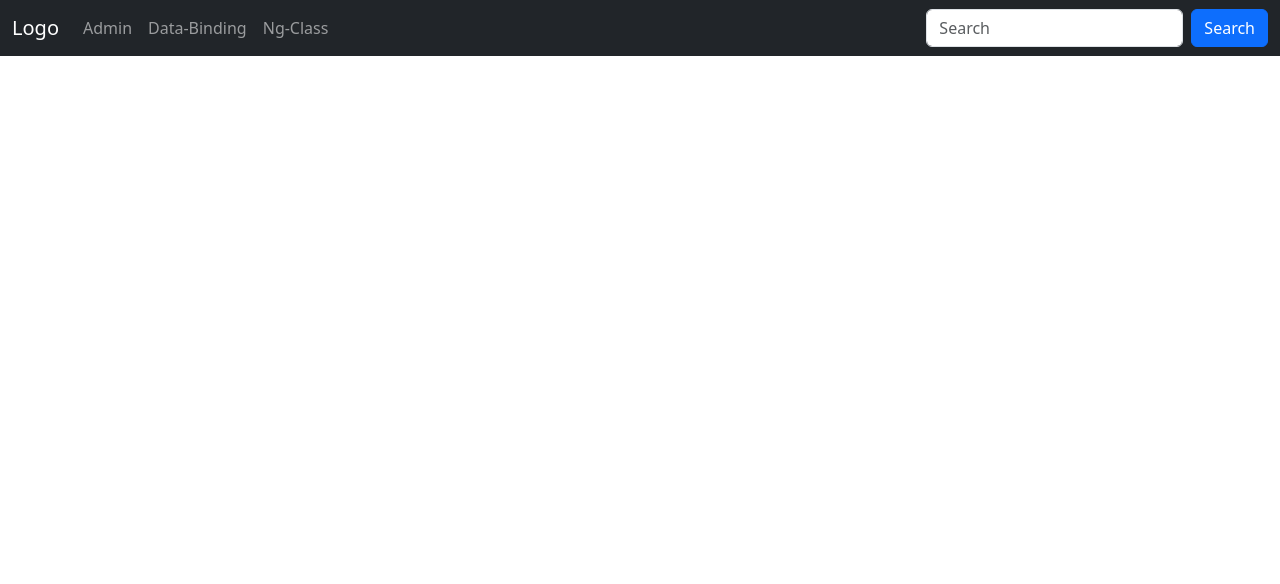
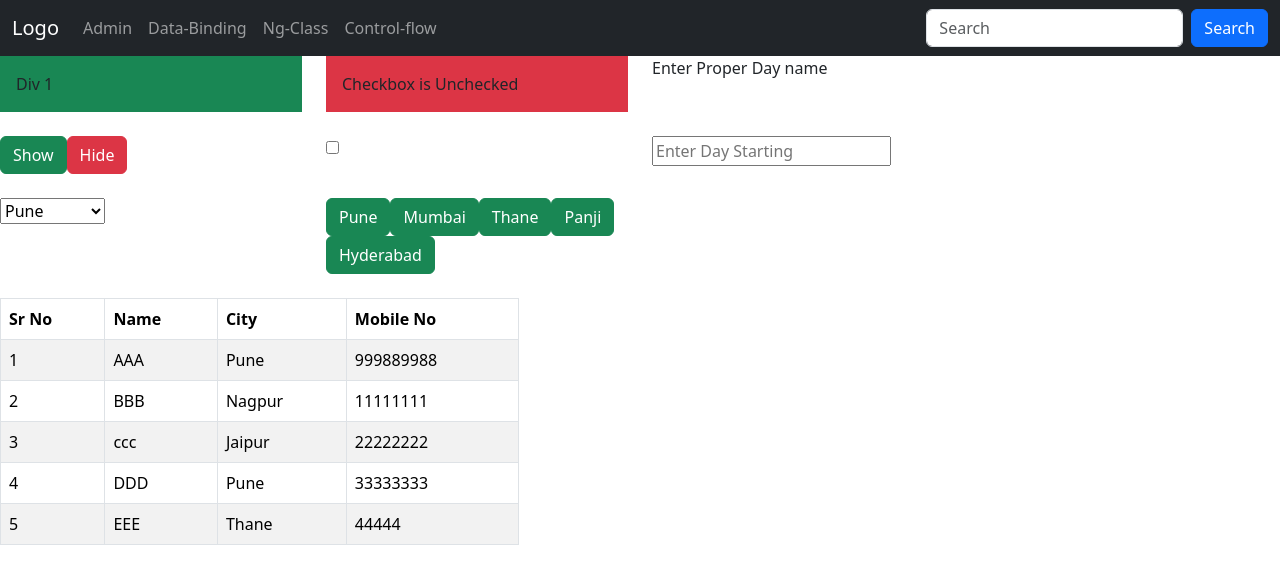
Before and after one commit to PalleWestermann/angular19Tutorial, an Angular app: page /control-flow in a window 1280 px wide. Before the commit this address led to /. Shown: the top 584 px of the page. Built offline with nearby package versions, Linux system fonts and the light colour scheme.

Commit message:
ControlFlowDone

```diff
--- a/src/app/app.html
+++ b/src/app/app.html
@@ -15,6 +15,9 @@
         <li class="nav-item">
           <a class="nav-link" routerLink="ng-class">Ng-Class</a>
         </li>
+        <li class="nav-item">
+          <a class="nav-link" routerLink="control-flow">Control-flow</a>
+        </li>
       </ul>
       <form class="d-flex">
         <input class="form-control me-2" type="text" placeholder="Search">
--- a/src/app/app.routes.ts
+++ b/src/app/app.routes.ts
@@ -4,6 +4,7 @@
 import { DataBinding } from './components/data-binding/data-binding';
 import {  } from '@angular/common';
 import { NgClass } from './components/ng-class/ng-class';
+import { ControlStatement } from './components/control-statement/control-statement';
 
 export const routes: Routes = [
     {
@@ -22,6 +23,10 @@
     {
         path: 'ng-class',
         component: NgClass
+    },
+    {
+        path:'control-flow',
+        component: ControlStatement
     }
 
 ];
--- /dev/null
+++ b/src/app/components/control-statement/control-statement.html
@@ -0,0 +1,87 @@
+<div class="row">
+    <div class="col-3">
+        @if (div1Visible)
+        {
+            <div class="bg-success p-3">
+                Div 1
+            </div>
+        }
+
+    </div>
+    <div class="col-3">
+        @if (isChecked){
+            <div class="bg-primary p-3">
+            Checkbox is checked
+            </div>
+        } @else {
+            <div class="bg-danger p-3">
+                Checkbox is Unchecked
+            </div>
+        }
+    </div>
+    <div class="col-3">
+        @if (dayName == 'mon')
+        {<span>Monday</span>}
+        @else if (dayName == 'tue')
+        {<span>Tuesday</span>}
+        @else if (dayName == 'wed')
+        {<span>Wednesday</span>}
+        @else {<span>Enter Proper Day name</span>}
+
+    </div>
+</div>
+<div class="row pt-4">
+    <div class="col-3">
+            <button class="btn btn-success" (click)="hideShowDiv1(true)">Show</button>
+            <button class="btn btn-danger" (click)="hideShowDiv1(false)">Hide</button>
+    </div>
+    <div class="col-3">
+        <input type="checkbox" [(ngModel)]="isChecked" >
+    </div>
+    <div class="col-3">
+        <input type="text" [(ngModel)]="dayName" maxlength="3" placeholder="Enter Day Starting" >
+    </div>
+
+</div>
+
+<div class="row pt-4">
+    <div class="col-3">
+        <select>
+            @for (item of cityList; track $index) {
+                <option value="{{$index}}">{{item}}</option>
+            }
+
+        </select>
+    </div>
+    <div class="col-3">
+        @for (item of cityList; track $index) {
+        <button class="btn btn-success">
+                {{item}}
+        </button>
+        }
+    </div>
+</div>
+<div class="row pt-4">
+    <div class="col-5">
+        <table class="table table-bordered table-striped">
+            <thead>
+            <tr>
+                <th>Sr No</th>
+                <th>Name</th>
+                <th>City</th>
+                <th>Mobile No</th>
+            </tr>
+            </thead>
+            <tbody>
+                @for (item of employeeArray; track $index) {
+                    <tr>
+                        <td>{{$index + 1}}</td>
+                        <td>{{item.name}}</td>
+                        <td>{{item.city}}</td>
+                        <td>{{item.contactNo}}</td>
+                    </tr>
+                }
+            </tbody>
+        </table>
+    </div>
+</div>
--- /dev/null
+++ b/src/app/components/control-statement/control-statement.ts
@@ -0,0 +1,33 @@
+import { Component } from '@angular/core';
+import { FormsModule } from '@angular/forms';
+
+@Component({
+  selector: 'app-control-statement',
+  imports: [FormsModule],
+  templateUrl: './control-statement.html',
+  styleUrl: './control-statement.css'
+})
+export class ControlStatement {
+  div1Visible: boolean = true;
+  isChecked: boolean = false;
+  dayName: string = '';
+  cityList: string [] = [
+    "Pune",
+    "Mumbai",
+    "Thane",
+    "Panji",
+    "Hyderabad"
+  ];
+  employeeArray: any[] = [
+    {empId: 121, name:'AAA',city:'Pune',contactNo:'999889988'},
+    {empId: 122, name:'BBB',city:'Nagpur',contactNo:'11111111'},
+    {empId: 123, name:'ccc',city:'Jaipur',contactNo:'22222222'},
+    {empId: 124, name:'DDD',city:'Pune',contactNo:'33333333'},
+    {empId: 125, name:'EEE',city:'Thane',contactNo:'44444'},
+  ]
+
+  hideShowDiv1(isShow: boolean)
+  {
+   this.div1Visible = isShow;
+  }
+}
```
Also changed, not shown: src/app/components/control-statement/control-statement.css (added), 1 other file (tests, documents, lock files or other folders).
